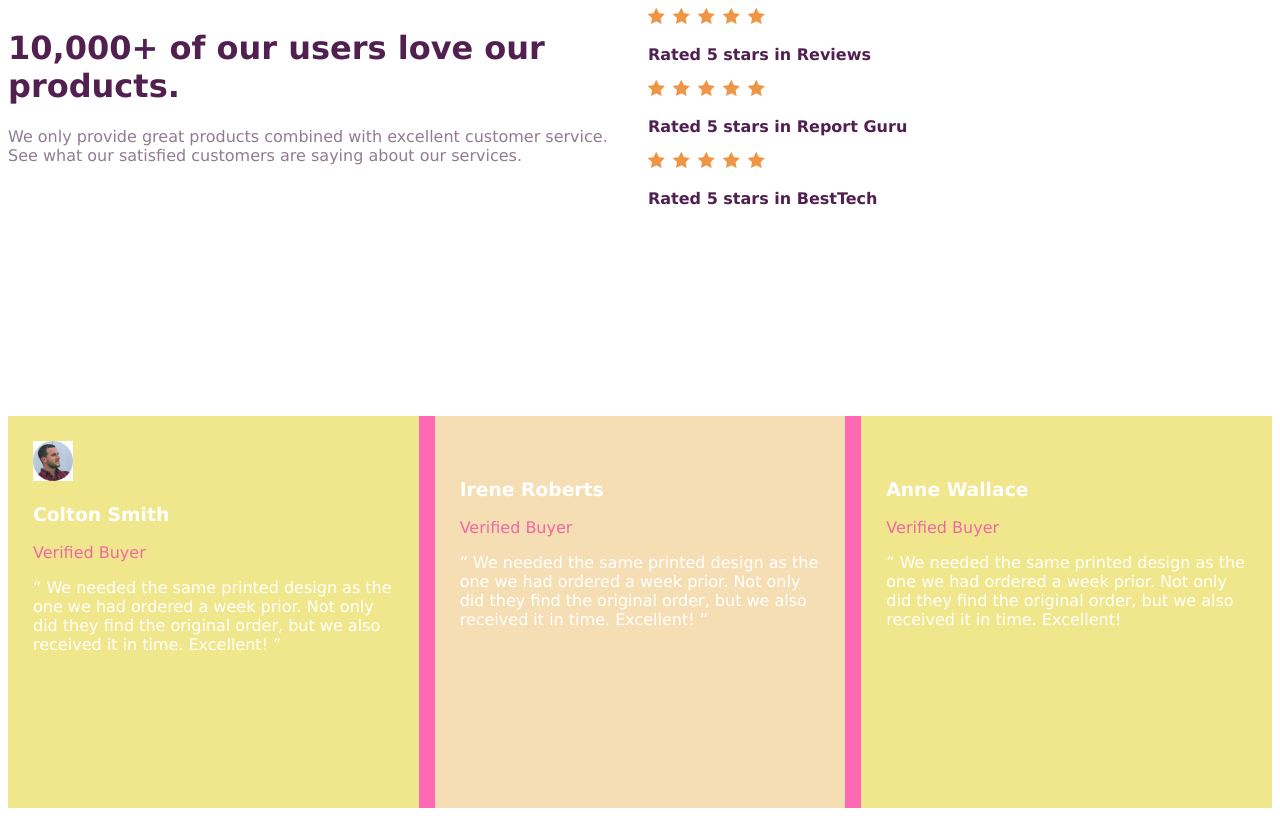
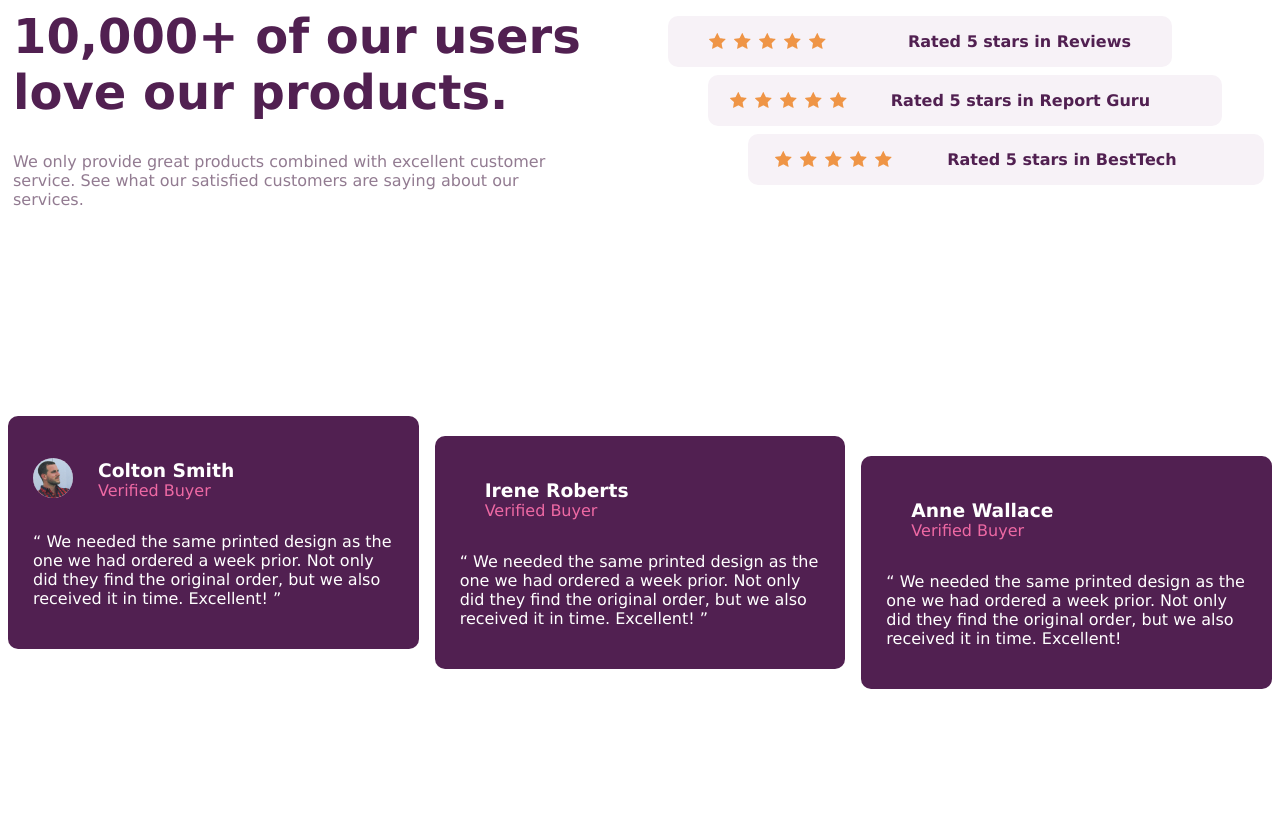
Before and after one commit to edobasky/GridDesignPractice, a plain HTML site: page index.html in a window 1280 px wide. Drawn offline with Linux system fonts and the light colour scheme.

Commit message:
mobil and desktop styling

```diff
--- a/index.css
+++ b/index.css
@@ -23,7 +23,7 @@ body {
     grid-template-columns:1fr 1fr 1fr;
     grid-template-rows: 1fr;
     grid-gap:1em;
-    background-color: hotpink;
+
 }
 
 /* ************************* */
@@ -32,7 +32,7 @@ body {
  }
 
 
-.feedback1 {
+/* .feedback1 {
     background-color: khaki;
 }
 
@@ -41,13 +41,18 @@ body {
 }
 .feedback3 {
     background-color: khaki;
-}
+} */
 
 
 /* *****************Typography******** */
 h1,
 .rating-text {
     color:#512051;
+}
+
+h1 {
+    font-size: 3em;
+    margin-top:0;
 }
 
 .rating-text {
@@ -78,11 +83,93 @@ img {
     height: auto;
   }
 
+  /* ************before media query**************** */
+  .card1
+ {
+        border-radius: 10px;
+        background-color:#512051;
+    }
+
+    .card2 {
+        margin-top:20px;
+    }
+
+    .card3 {
+        margin-top:40px;
+    }
 
 
 
+    .card-profile {
+        display:flex;
+    }
 
-@media only screen and (max-width: 550px) {
+    img {
+        align-self:center;
+    }
+
+    h3 {
+        margin-bottom: 0;
+    }
+    .card-tag {
+        margin-left:25px;
+    }
+
+    .verify {
+        margin-top:0;
+    }
+
+    .img1 {
+        border-radius: 50%;
+    }
+
+
+    .intro
+     {
+
+
+     }
+
+    .rating1 {
+
+        border-radius: 10px;
+        /* margin:8px 0; */
+        /* margin-right:10px; */
+        display:flex;
+        align-items: center;
+        justify-content:space-around;
+        /* height: 50px; */
+
+    }
+
+    #rating11 {
+        margin-left:20px;
+        margin-right:100px;
+        background-color: #F7F2F7;
+    }
+    #rating12 {
+        margin-left:60px;
+        margin-right:50px;
+        padding-right:50px;
+        background-color: #F7F2F7;
+    }
+
+    #rating13 {
+        margin-left:100px;
+        padding-right:60px;
+        background-color: #F7F2F7;
+    }
+    .rating1 {
+        margin:8px;
+    }
+
+    .love-product {
+        margin-right:50px;
+        margin-left:5px;
+    }
+
+
+@media only screen and (max-width: 600px) {
     .container {
         grid-template-columns: 1fr;
         grid-template-rows: 1fr 1fr;
@@ -177,4 +264,22 @@ img {
           min-width: 300px;
           width: 100%;
       }
+
+      #rating11 {
+        margin-left:0;
+        margin-right:0;
+    }
+    #rating12 {
+        margin-left:0;
+        margin-right:0;
+    }
+
+    #rating13 {
+        margin-left:0;
+    }
+
+    .rating1 {
+        display:flex;
+        flex-direction: column;
+    }
 }
--- a/index.html
+++ b/index.html
@@ -58,7 +58,7 @@
                 </div>
             </div>
             <div class="feedback2">
-                <div class="card1">
+                <div class="card1 card2">
                     <div class="card-profile">
                         <img id="img1" src="image/oval1.png" alt="">
                         <div class="card-tag">
@@ -76,7 +76,7 @@
                 </div>
             </div>
             <div class="feedback3">
-                <div class="card1">
+                <div class="card1 card3">
                     <div class="card-profile">
                         <img src="image/oval2.png" alt="">
                         <div class="card-tag">
```
